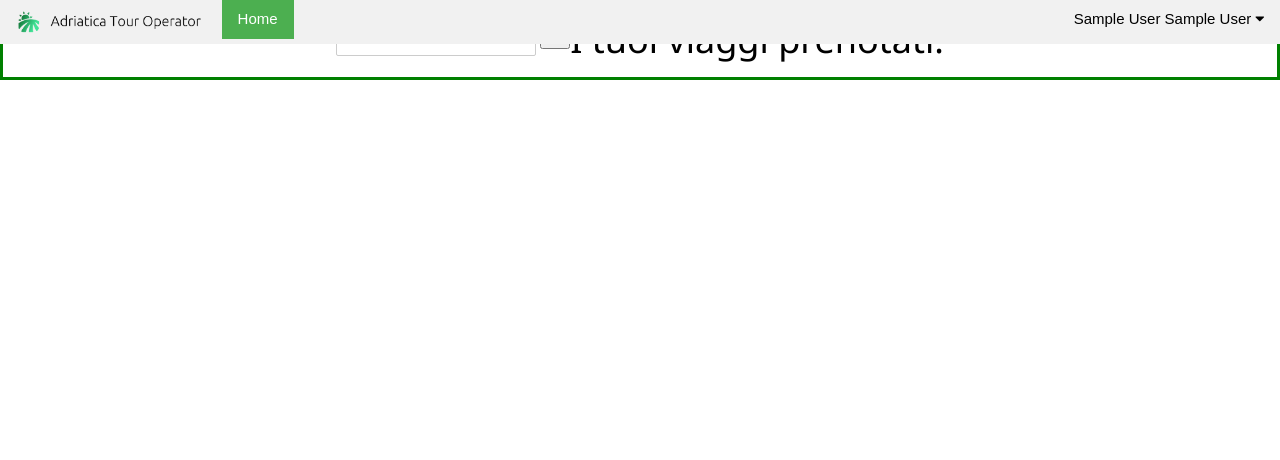
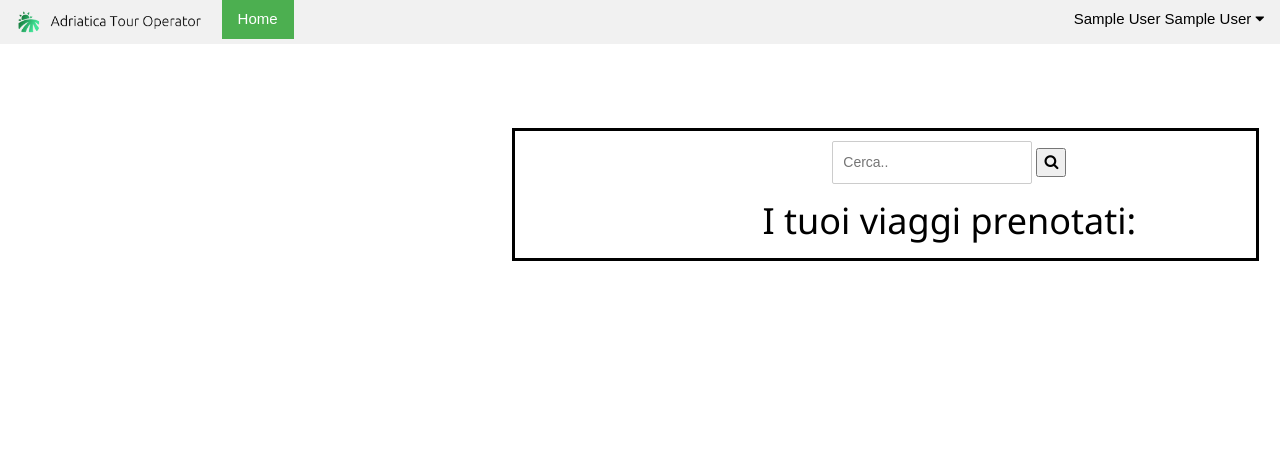
Before and after one commit to lor54/TourOperatorEdited, a PHP site: page /user.php in a window 1280 px wide. Shown: the top 460 px of the page. Run offline with PHP 8.4, Linux system fonts and the light colour scheme; the visitor is signed in with stand-in values (Sample User, id 1); data that the repository does not hold is empty.

Commit message:
Search bar moved

```diff
--- a/user.php
+++ b/user.php
@@ -38,8 +38,8 @@
     </head>
     <body>
         <?php include("includes/navbar.php"); ?>
-
-        <div class="center">
+        <div class="w3-row" style="margin-top: 10%">
+            <div class="w3-col s7 w3-center" style="margin-left: 40%; padding-left: 10%; border-style: solid;">
                 <div class="search-container">
                     <form action="/search.php">
                         <input type="text" placeholder="Cerca.." name="search">
@@ -48,9 +48,8 @@
                 </div>
 
                 <h1> I tuoi viaggi prenotati: </h1>
+            </div>
         </div>
-
-
         <?php include("includes/footer.php"); ?>
     </body>
 </html>
```
